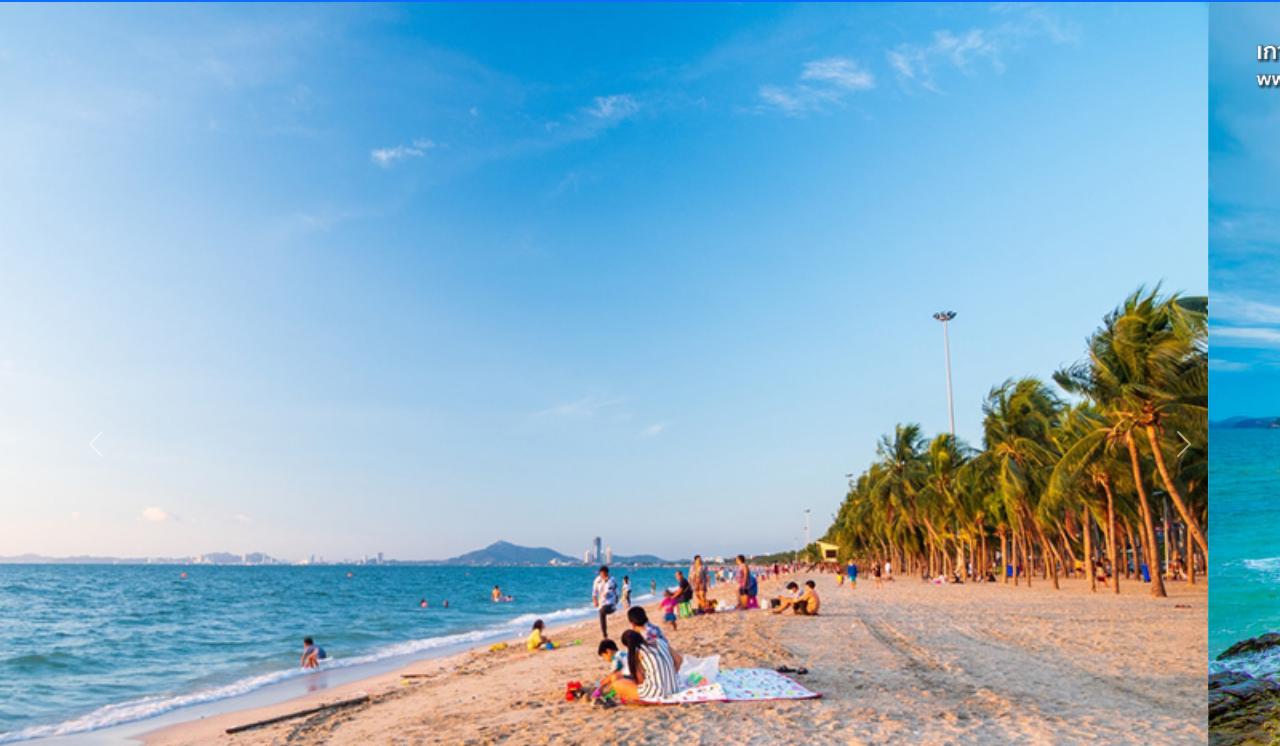
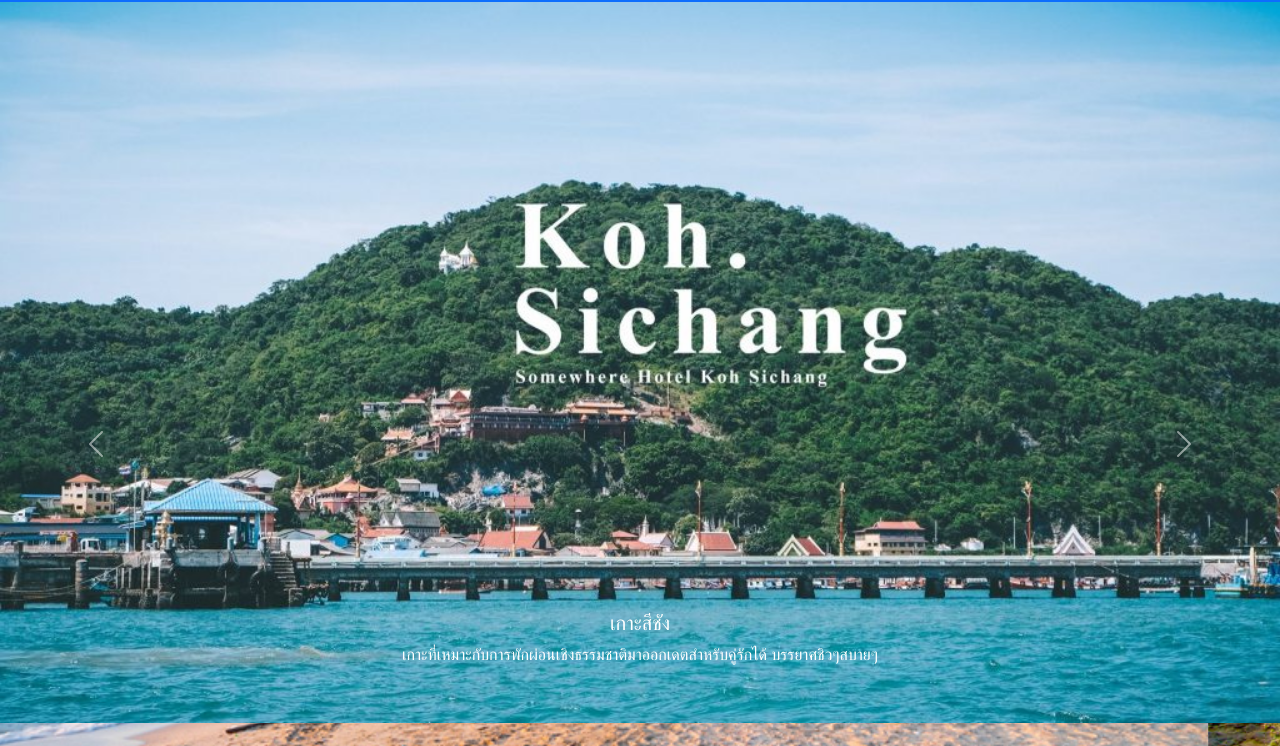
Before and after one commit to 66160121/hw-2, a plain HTML site: page index.html in a window 1280 px wide. Shown: the part 54-800 px from the top of the page. Drawn offline with nearby package versions, Linux system fonts and the light colour scheme; a web font is replaced by a local one.

Commit message:
แก้ไขcode

```diff
--- a/index.html
+++ b/index.html
@@ -58,6 +58,20 @@
                 <div class="carousel-caption d-none d-md-block">
                     <h5>สวนสัตว์เปิดเขาเขียว</h5>
                     <p>สัตว์หลากหลายในบรรยากาศธรรมชาติ</p>
+                </div>
+            </div>
+            <div class="carousel-item active">
+                <img src="images/nongnooch.jpg" class="d-block w-100" alt="สวนนงนุช">
+                <div class="carousel-caption d-none d-md-block">
+                    <h5>สวนนงนุช</h5>
+                    <p>ไฮไลท์ ของ สวนนงนุช ในส่วนของโซนต่างๆ</p>
+                </div>
+            </div>
+            <div class="carousel-item active">
+                <img src="images/kohsichang.jpg" class="d-block w-100" alt="เกาะสีชัง">
+                <div class="carousel-caption d-none d-md-block">
+                    <h5>เกาะสีชัง</h5>
+                    <p>เกาะที่เหมาะกับการพักผ่อนเชิงธรรมชาติมาออกเดตสำหรับคู่รักได้ บรรยาศชิวๆสบายๆ</p>
                 </div>
             </div>
         </div>
```
